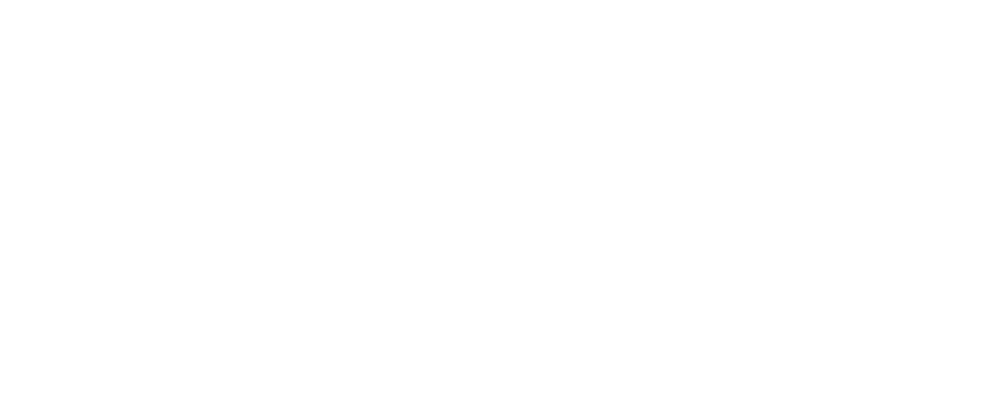
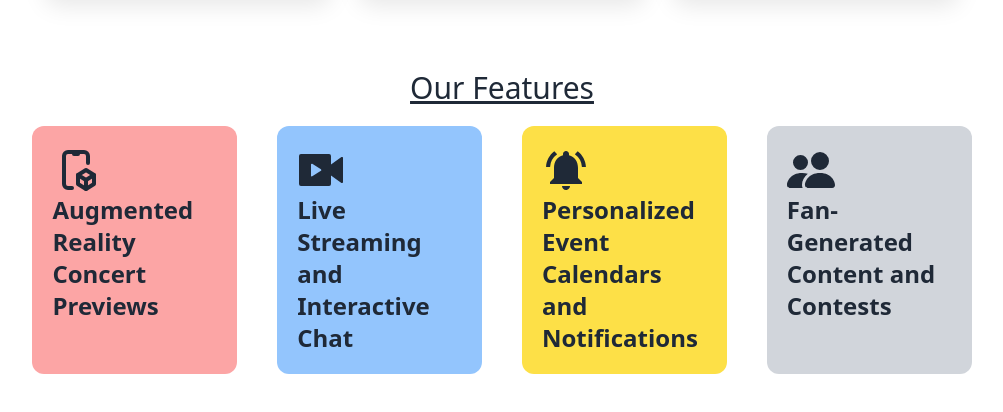
Before and after one commit to Digontha/Music-Club-Website, a React (Vite) app: page / in a window 1280 px wide. Shown: the part 1894-2306 px from the top of the page, without its empty margins (138-1141 px from the left). Before the commit the page ends 1884 px from the top, so only its background shows below. Built offline with nearby package versions, Linux system fonts and the light colour scheme.

Commit message:
added features section and install some isons

```diff
--- a/package.json
+++ b/package.json
@@ -14,6 +14,7 @@
     "match-sorter": "^6.3.1",
     "react": "^18.2.0",
     "react-dom": "^18.2.0",
+    "react-icons": "^4.11.0",
     "react-router-dom": "^6.16.0",
     "sort-by": "^1.2.0"
   },
--- a/src/Component/Pages/About/About.jsx
+++ b/src/Component/Pages/About/About.jsx
@@ -1,4 +1,4 @@
-import React from 'react';
+
 
 const About = () => {
     return (
--- a/src/Component/Pages/Home/Home.jsx
+++ b/src/Component/Pages/Home/Home.jsx
@@ -1,6 +1,7 @@
 import { useLoaderData } from "react-router-dom";
 import Banner from "./HomeElement/Banner";
 import Service from "./HomeElement/Service";
+import Future from "./HomeElement/Future";
 
 
 const Home = () => {
@@ -19,7 +20,7 @@
                     data.map(services=> <Service key={services.id} service={services}></Service>)
                 }
              </div>
-
+              <Future></Future>
         </div>
     );
 };
--- /dev/null
+++ b/src/Component/Pages/Home/HomeElement/Future.jsx
@@ -0,0 +1,33 @@
+
+import { TbAugmentedReality2 } from 'react-icons/tb';
+import {RiLiveFill} from 'react-icons/ri';
+import {MdNotificationsActive} from 'react-icons/md';
+import {BsPeopleFill} from 'react-icons/bs';
+const Future = () => {
+    return (
+        <div className='py-10'>
+                 <h1 className='text-3xl font-medium underline text-center mt-10'>Our Features</h1>
+                <div className='flex justify-center '>
+                <div className='m-5 p-5 bg-red-300 w-[20%] rounded-xl'>
+                        <TbAugmentedReality2 className=' text-5xl'></TbAugmentedReality2>
+                       <h1 className='text-2xl font-semibold'>Augmented Reality Concert Previews</h1>
+                 </div>
+                 <div className='m-5 p-5 bg-blue-300 w-[20%] rounded-xl'>
+                        <RiLiveFill  className=' text-5xl'></RiLiveFill>
+                       <h1 className='text-2xl font-semibold'>Live Streaming and Interactive Chat</h1>
+                 </div>
+                 <div className='m-5 p-5 bg-yellow-300 w-[20%] rounded-xl'>
+                        <MdNotificationsActive  className=' text-5xl'></MdNotificationsActive>
+                       <h1 className='text-2xl font-semibold'>Personalized Event Calendars and Notifications</h1>
+                 </div>
+                 <div className='m-5 p-5 bg-gray-300 w-[20%] rounded-xl'>
+                       <BsPeopleFill className=' text-5xl'></BsPeopleFill>
+                       <h1 className='text-2xl font-semibold'>Fan-Generated Content and Contests</h1>
+                 </div>
+                </div>
+
+        </div>
+    );
+};
+
+export default Future;
--- a/src/Component/Pages/Home/HomeElement/Navbar.jsx
+++ b/src/Component/Pages/Home/HomeElement/Navbar.jsx
@@ -40,7 +40,7 @@
                         {Links}
                     </ul>
                 </div>
-                <a className=" text-2xl text-red-400 font-bold text normal-case ">Music Club</a>
+                <a className=" text-2xl text-red-600 font-bold text normal-case ">Music Club</a>
             </div>
             <div className="navbar-center hidden lg:flex">
                 <ul className="menu menu-horizontal px-1">
```
Also changed, not shown: 1 other file (tests, documents, lock files or other folders).
